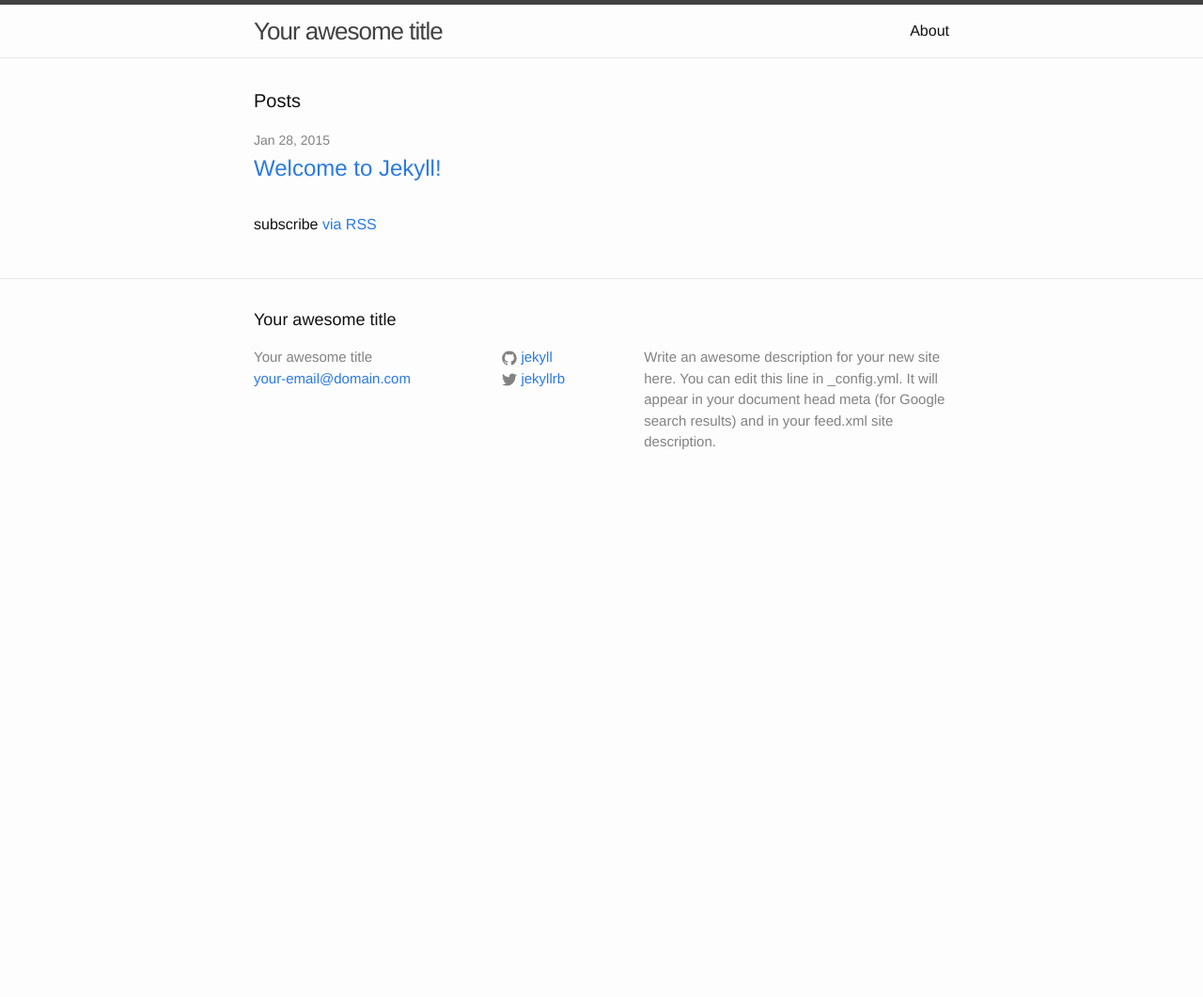
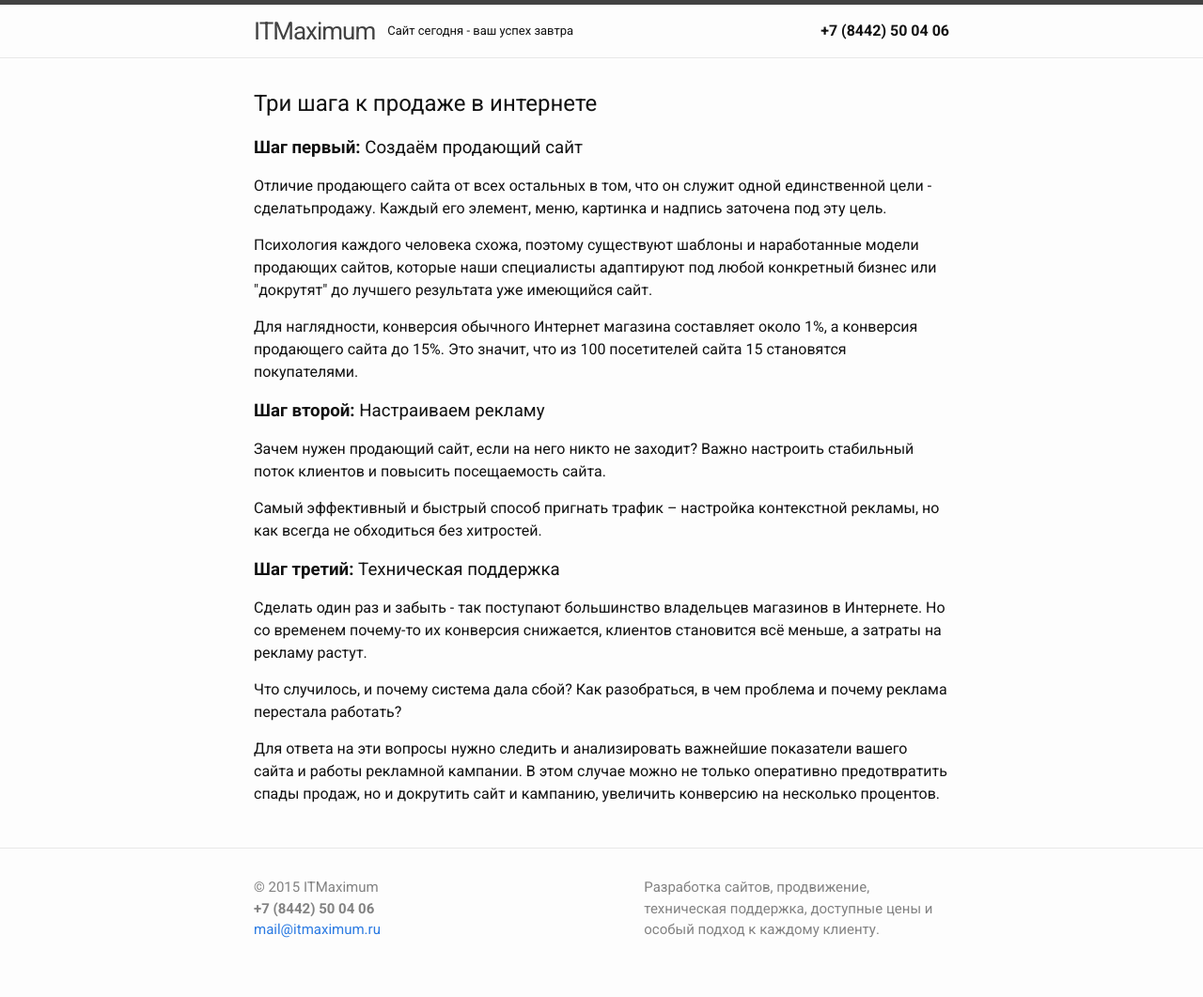
Before and after one commit to itmaximum/itmaximum.github.io, a Jekyll site: the page built from index.html, in a window 1280 px wide. Shown: the whole page at 94% size. Built offline with Jekyll 4.4.1, drawn with Linux system fonts in a browser that asks for light colours; before the commit the page ends 900 px from its top, so only the background shows below that.

Commit message:
configure and content

```diff
--- a/_config.yml
+++ b/_config.yml
@@ -1,14 +1,11 @@
 # Site settings
-title: Your awesome title
-email: your-email@domain.com
+title: ITMaximum
+email: mail@itmaximum.ru
 description: > # this means to ignore newlines until "baseurl:"
-  Write an awesome description for your new site here. You can edit this
-  line in _config.yml. It will appear in your document head meta (for
-  Google search results) and in your feed.xml site description.
+  Разработка сайтов, продвижение, техническая поддержка, доступные цены
+  и особый подход к каждому клиенту.
 baseurl: "" # the subpath of your site, e.g. /blog/
-url: "http://yourdomain.com" # the base hostname & protocol for your site
-twitter_username: jekyllrb
-github_username:  jekyll
+url: "http://itmaximum.ru" # the base hostname & protocol for your site
 
 # Build settings
 markdown: kramdown
--- a/_includes/footer.html
+++ b/_includes/footer.html
@@ -2,12 +2,11 @@
 
   <div class="wrapper">
 
-    <h2 class="footer-heading">{{ site.title }}</h2>
-
     <div class="footer-col-wrapper">
       <div class="footer-col  footer-col-1">
         <ul class="contact-list">
-          <li>{{ site.title }}</li>
+          <li>&copy; 2015 {{ site.title }}</li>
+          <li><b>+7 (8442) 50 04 06</b></li>
           <li><a href="mailto:{{ site.email }}">{{ site.email }}</a></li>
         </ul>
       </div>
--- a/_includes/header.html
+++ b/_includes/header.html
@@ -2,7 +2,13 @@
 
   <div class="wrapper">
 
-    <a class="site-title" href="{{ site.baseurl }}/">{{ site.title }}</a>
+    <h1 class="site-title-wrap">
+
+      <a class="site-title" href="{{ site.baseurl }}/">{{ site.title }}</a>
+
+      <span class="site-mission">Сайт сегодня - ваш успех завтра</span>
+
+    </h1>
 
     <nav class="site-nav">
       <a href="#" class="menu-icon">
@@ -19,6 +25,7 @@
           <a class="page-link" href="{{ page.url | prepend: site.baseurl }}">{{ page.title }}</a>
           {% endif %}
         {% endfor %}
+        <span class="page-phone">+7 (8442) 50 04 06</span>
       </div>
     </nav>
 
--- a/_sass/_layout.scss
+++ b/_sass/_layout.scss
@@ -8,6 +8,10 @@
 
     // Positioning context for the mobile navigation icon
     position: relative;
+}
+
+.site-title-wrap {
+    margin: 0;
 }
 
 .site-title {
@@ -21,6 +25,14 @@
     &:visited {
         color: $grey-color-dark;
     }
+}
+
+.site-mission {
+    padding-left: 13px;
+    font-size: 13px;
+    line-height: 56px;
+    margin-bottom: 0;
+    float: left;
 }
 
 .site-nav {
@@ -39,6 +51,10 @@
         &:not(:first-child) {
             margin-left: 20px;
         }
+    }
+
+    .page-phone {
+        font-weight: bold;
     }
 
     @include media-query($on-palm) {
--- a/css/main.scss
+++ b/css/main.scss
@@ -3,10 +3,10 @@
 ---
 @charset "utf-8";
 
-
+@import url(http://fonts.googleapis.com/css?family=Roboto:400,700&subset=latin,cyrillic);
 
 // Our variables
-$base-font-family: Helvetica, Arial, sans-serif;
+$base-font-family: "Roboto", Helvetica, Arial, sans-serif;
 $base-font-size:   16px;
 $small-font-size:  $base-font-size * 0.875;
 $base-line-height: 1.5;
--- a/index.html
+++ b/index.html
@@ -4,20 +4,38 @@ layout: default
 
 <div class="home">
 
-  <h1 class="page-heading">Posts</h1>
+  <h2>Три шага к продаже в интернете</h2>
 
-  <ul class="post-list">
-    {% for post in site.posts %}
-      <li>
-        <span class="post-meta">{{ post.date | date: "%b %-d, %Y" }}</span>
+  <h3><b>Шаг первый:</b> Создаём продающий сайт</h3>
 
-        <h2>
-          <a class="post-link" href="{{ post.url | prepend: site.baseurl }}">{{ post.title }}</a>
-        </h2>
-      </li>
-    {% endfor %}
-  </ul>
+  <p>Отличие продающего сайта от всех остальных в том, что он служит одной
+  единственной цели - сделатьпродажу. Каждый его элемент, меню, картинка и
+  надпись заточена под эту цель.</p>
+  <p>Психология каждого человека схожа, поэтому существуют шаблоны и
+  наработанные модели продающих сайтов, которые наши специалисты адаптируют под
+  любой конкретный бизнес или "докрутят" до лучшего результата уже имеющийся
+  сайт.</p>
+  <p>Для наглядности, конверсия обычного Интернет магазина составляет около 1%,
+  а конверсия продающего сайта до 15%. Это значит, что из 100 посетителей сайта
+  15 становятся покупателями.</p>
 
-  <p class="rss-subscribe">subscribe <a href="{{ "/feed.xml" | prepend: site.baseurl }}">via RSS</a></p>
+  <h3><b>Шаг второй:</b> Настраиваем рекламу</h3>
+
+  <p>Зачем нужен продающий сайт, если на него никто не заходит? Важно настроить
+  стабильный поток клиентов и повысить посещаемость сайта.</p>
+  <p>Самый эффективный и быстрый способ пригнать трафик – настройка контекстной
+  рекламы, но как всегда не обходиться без хитростей.</p>
+
+  <h3><b>Шаг третий:</b> Техническая поддержка</h3>
+
+  <p>Сделать один раз и забыть - так поступают большинство владельцев магазинов
+  в Интернете. Но со временем почему-то их конверсия снижается, клиентов
+  становится всё меньше, а затраты на рекламу растут.</p>
+  <p>Что случилось, и почему система дала сбой? Как разобраться, в чем проблема
+  и почему реклама перестала работать?</p>
+  <p>Для ответа на эти вопросы нужно следить и анализировать важнейшие
+  показатели вашего сайта и работы рекламной кампании. В этом случае можно не
+  только оперативно предотвратить спады продаж, но и докрутить сайт и кампанию,
+  увеличить конверсию на несколько процентов.</p>
 
 </div>
```
Also changed, not shown: _drafts/index.html (added, +23 -0 lines), _drafts/2015-01-28-welcome-to-jekyll.markdown (renamed from _posts/2015-01-28-welcome-to-jekyll.markdown), _drafts/about.md (renamed from about.md), 1 other file.
